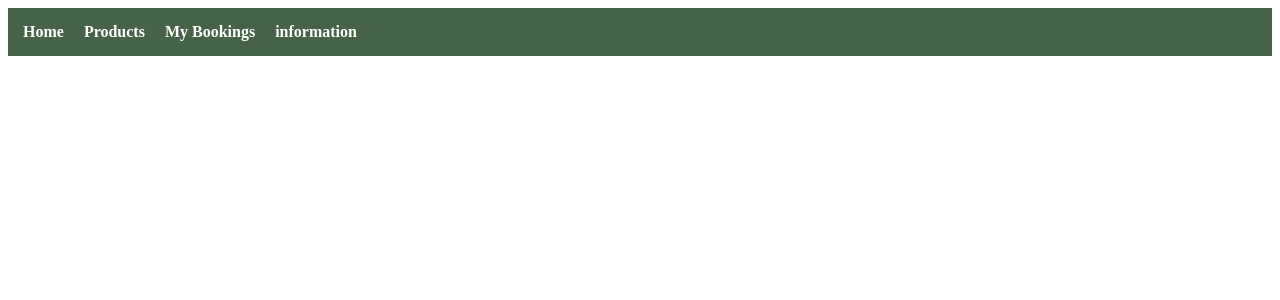
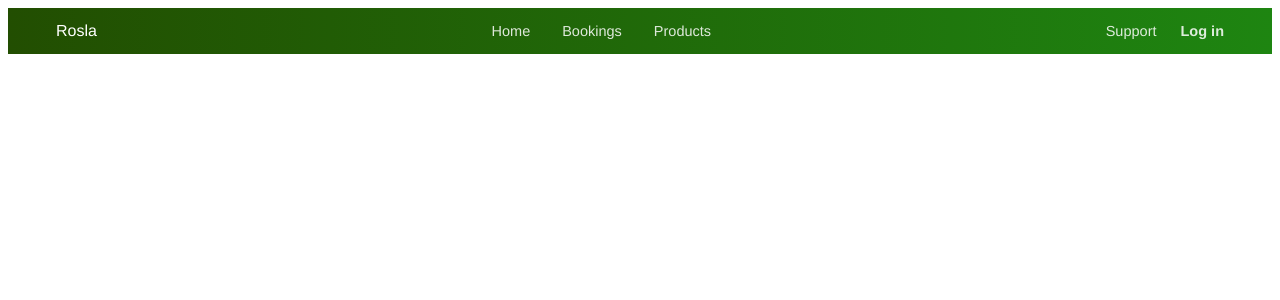
Before and after one commit to Th3Evo/evilbennwizzyhellobennflask, a Flask app: page / in a window 1280 px wide. Shown: the top 300 px of the page. Run offline with Flask 3, Linux system fonts and the light colour scheme.

Commit message:
style balright 67
fentcart22

```diff
--- a/app.py
+++ b/app.py
@@ -49,6 +49,10 @@ def information():
 def bookings():
     return render_template("my-bookings.html")
 
+@app.route("/login")
+def login():
+    return render_template("login.html")
+
 if __name__ == "__main__":
     init_db()
     app.run(host='0.0.0.0', port=5000, debug=True)
--- a/static/styles.css
+++ b/static/styles.css
@@ -1,28 +1,54 @@
-nav {
-    background: #466348;
-    color: white;
-    padding: 15px;
+body {
+    font-family:'Franklin Gothic Medium', 'Arial Narrow', Arial, sans-serif;
 }
 
-nav ul {
+nav {
+    display: grid;
+    grid-template-columns: auto 1fr auto;
+    align-items: center;
+    padding: 14px 48px;
+    background: linear-gradient(90deg, #224e01, #1e8511);
+    color: white;
+}
+
+.nav-center {
     list-style: none;
+    display: flex;
+    justify-content: center;
+    gap: 32px;
     margin: 0;
     padding: 0;
-    display: flex;
-    gap: 20px;
 }
 
-nav ul li {
-    display: inline-block;
+.nav-center a {
+    color: white;
+    text-decoration: none;
+    font-size: 14.5px;
+    font-weight: 500;
+    opacity: 0.85;
 }
 
-nav a {
+.nav-center a:hover {
+    opacity: 1;
+}
+
+.nav-right {
+    display: flex;
+    gap: 24px;
+    align-items: center;
+}
+
+.nav-right a {
     color: white;
     text-decoration: none;
-    font-size: 16px;
-    font-weight: bold;
+    font-size: 14.5px;
+    opacity: 0.85;
 }
 
-nav a:hover {
-    text-decoration: underline;
+.nav-right a:hover {
+    opacity: 1;
 }
+
+.login {
+    font-weight: 600;
+}
--- a/templates/base.html
+++ b/templates/base.html
@@ -7,18 +7,26 @@
 
 <body>
 
-    <!-- Navigation Bar -->
-    <nav>
-        <ul>
+
+    <nav class="navbar">
+        <div class="nav-left">
+            <span class="logo">Rosla</span>
+        </div>
+
+        <ul class="nav-center">
             <li><a href="/">Home</a></li>
+            <li><a href="/my-bookings">Bookings</a></li>
             <li><a href="/products">Products</a></li>
-            <li><a href="/my-bookings">My Bookings</a></li>
-            <li><a href="/information">information</a></li>
+        </ul>
 
-        </ul>
+        <div class="nav-right">
+            <a href="#">Support</a>
+            <a href="#" class="login">Log in</a>
+        </div>
     </nav>
 
-    <!-- Main content area -->
+
+
     <div class="container">
         {% block content %}
         {% endblock %}
```
Also changed, not shown: templates/login.html (added, +7 -0 lines), templates/register.html (added).
